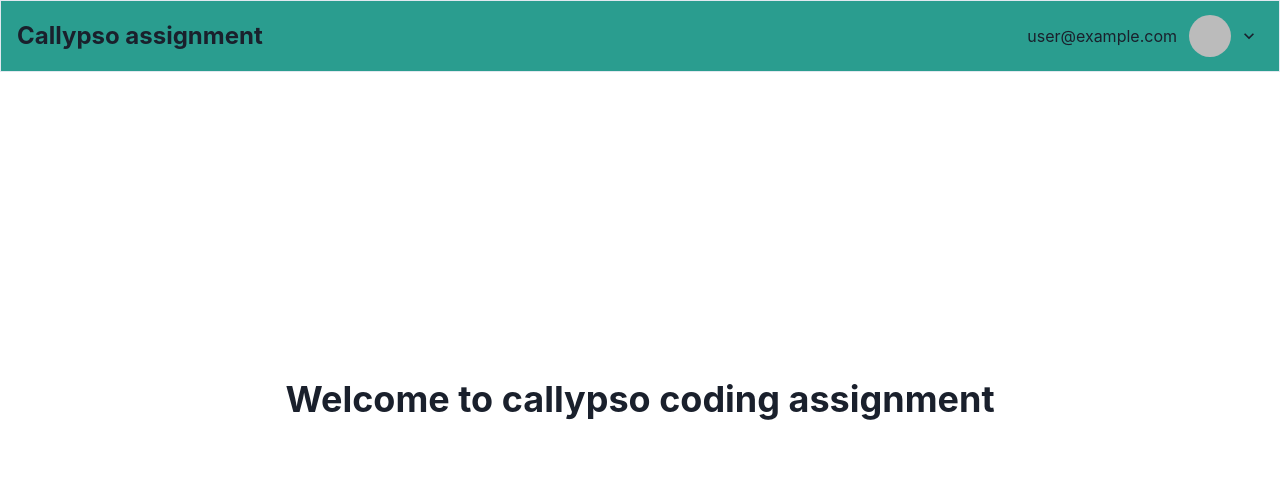
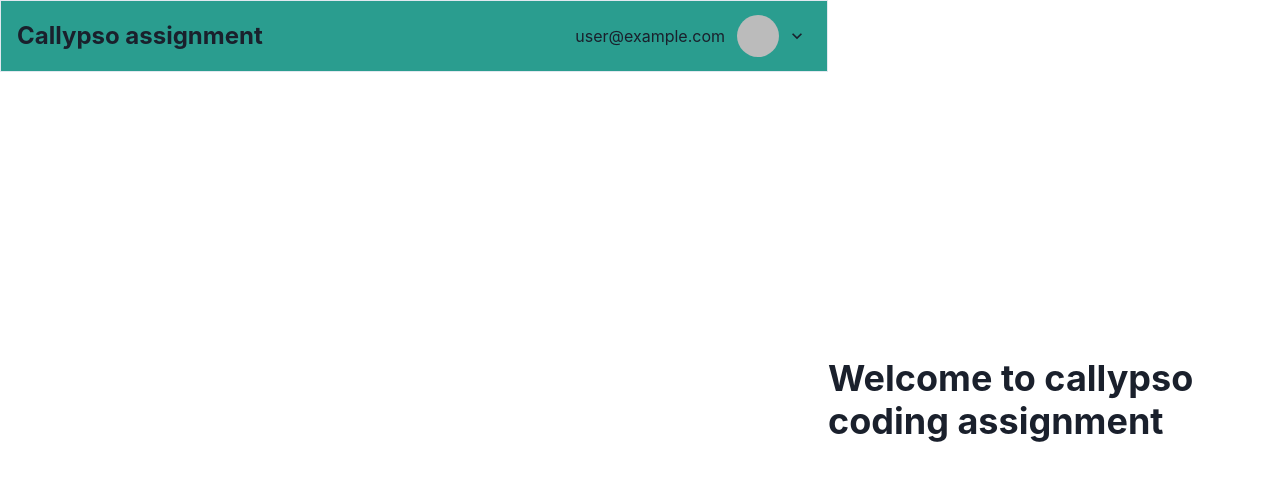
Before and after one commit to MohammedAK1991/Street-Perfomers-Map, a Next.js app in the folder client/: page / in a window 1280 px wide. Shown: the top 480 px of the page. Built offline with nearby package versions, Linux system fonts and the light colour scheme; no server answers; sample sign-in values are in the browser's storage.

Commit message:
fix(Header): make header position relative

```diff
--- a/client/components/Header.tsx
+++ b/client/components/Header.tsx
@@ -34,7 +34,6 @@ export default function Header() {
 
   return (
     <Flex
-      position="fixed"
       zIndex={999}
       width="100%"
       height={HEADER_HEIGHT}
```
